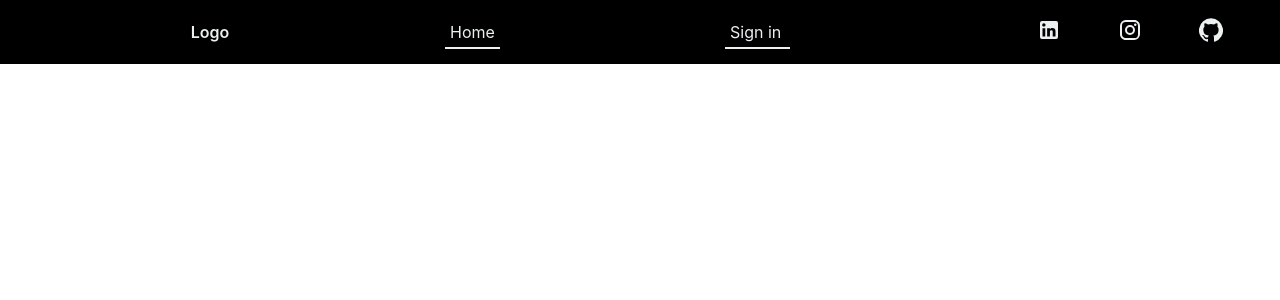
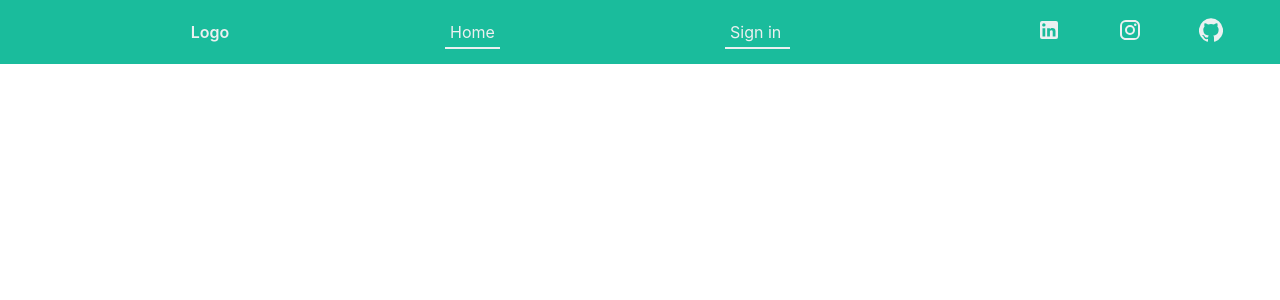
Before and after one commit to samuelsulo/appointments-frontend, a React (Create React App) app: page / in a window 1280 px wide. Shown: the top 300 px of the page. Built offline with nearby package versions, Linux system fonts and the light colour scheme.

Commit message:
Update Navbar.css

```diff
--- a/src/components/Navbar/Navbar.css
+++ b/src/components/Navbar/Navbar.css
@@ -4,7 +4,7 @@
     justify-content: space-around;
     width: 100%;
     height: 8vh;
-    background-color: black;
+    background-color: #1abc9c;
     color: #ecf0f1;
     transition: 1.5s ease-in-out;
 }
```
